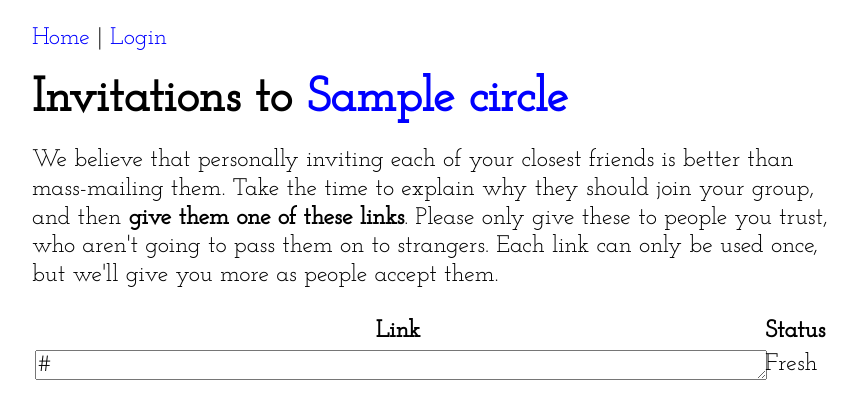
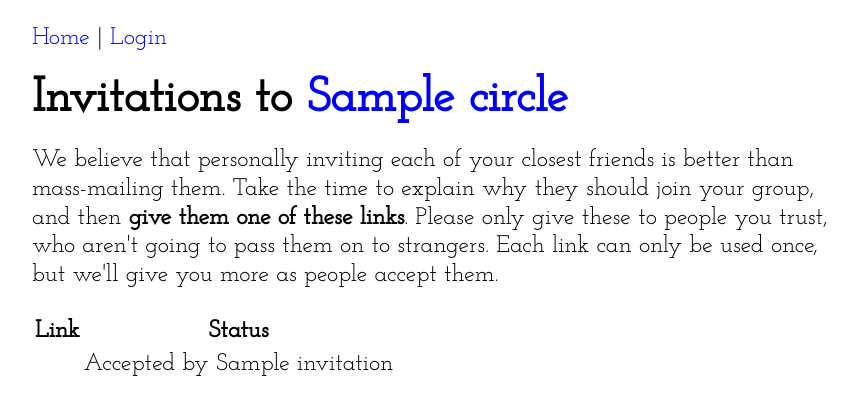
Before and after one commit to nickretallack/Circles, a Flask app: template templates/invite.html in a window 1280 px wide. Shown: the top 419 px of the page, without its empty margins (208-1066 px from the left). Run offline with Flask 2, Linux system fonts and the light colour scheme; the template is opened without the code that fills it: most values are stand-ins (such as "Sample title", 1, 10 or a date in 2020); some libraries are stand-ins or nearby versions.

Commit message:
now it tells you if your invitations have been clicked, and doesn't let you re-use them

```diff
--- a/main.py
+++ b/main.py
@@ -211,6 +211,7 @@ class Invitation(db.Model):
     circle_id = db.Column(db.Integer, db.ForeignKey('circles.id'))
     inviter_id = db.Column(db.Integer, db.ForeignKey('users.id'))
     acceptor_id = db.Column(db.Integer, db.ForeignKey('users.id'))
+    clicked = db.Column(db.Boolean, default=False, nullable=False)
 
     inviter = db.relationship(User, backref='invitations', primaryjoin=inviter_id == User.id)
     acceptor = db.relationship(User, backref='invitations_accepted', primaryjoin=acceptor_id == User.id)
@@ -305,6 +306,7 @@ def front():
 @app.route('/circles/<int:id>/invite')
 def invite(id):
     circle = required(db.session.query(Circle).filter_by(id=id).first())
+    check_access(circle, membership_required=True)
     make_invitations(circle)
     db.session.commit()
     invitations = invitations_for_circle(circle).all()
@@ -320,37 +322,28 @@ def clicked_invitation(invitation):
 
 @app.route('/invitation/<string:id>', methods=['GET','POST'])
 def invitation(id):
+    """ If you have an invitation, that grants you a key to read anything in the group,
+    but you can't write anything until you create your credentials.
+    I'd love to let you write stuff, but it'd be complicated to merge things if you
+    forgot to log in and ended up with two memberships to the same group."""
     invitation = get_required(Invitation, id)
     if g.user == invitation.inviter:
         flash("You can't send an invitation to yourself")
         return redirect(url_for('front'))
+    if invitation.acceptor_id:
+        flash("This invitation has already been used")
+        return redirect(url_for('front'))
     clicked_invitation(invitation)
+    db.session.commit()
     return redirect(invitation.circle.url)
-    # If you have an invitation, that grants you a key to read anything in the group,
-    # but you can't write anything until you create your credentials.
-    # I'd love to let you write stuff, but it'd be complicated to merge things if you
-    # forgot to log in and ended up with two memberships to the same group.
 
-
-    form = JoinCircleForm(request.form)
-    if request.method == 'POST' and form.validate():
-        # We create an honorary user so you can browse a bit before you create your credentials
-        user = User()
-        invitation.acceptor = user
-        membership = CircleMembership(user=user, circle=invitation.circle, nickname=form.nickname.data)
-
-        db.session.add(user)
-        db.session.add(membership)
-        db.session.commit()
-        set_current_user(user)
-        return redirect(invitation.circle.url)
-    return render('invitation.html', invitation=invitation, form=form)
-
-def check_access(circle):
+def check_access(circle, membership_required=False):
     """To see a circle, you must have a membership or an invitation"""
     membership = db.session.query(CircleMembership).filter(db.and_(CircleMembership.circle == circle, CircleMembership.user == g.user)).first()
     if membership:
         return True
+    elif membership_required:
+        abort(404)
     else:
         if str(circle.id) in g.invitations:
             return False
@@ -397,7 +390,12 @@ def get_active_invitations():
 
 
 def get_active_invitations_for_circle(circle_id):
-    return db.session.query(Invitation).filter(Invitation.id.in_(g.invitations[str(circle_id)]))
+    circle_id = str(circle_id)
+    invitation_ids = g.invitations.get(circle_id, None)
+    if invitation_ids:
+        return db.session.query(Invitation).filter(Invitation.id.in_(invitation_ids))
+    else:
+        return []
 
 @app.route('/circles/<int:id>/join', methods=['GET','POST'])
 def join_circle(id):
--- a/static/style.css
+++ b/static/style.css
@@ -6,10 +6,11 @@ ul {margin:0; padding:0; list-style:none}
 .thread {margin-left:3%}
 input[type=text], input[type=password], textarea {font-family:inherit; font-size:inherit; min-width:20ex}
 input[type=text], input[type=password] {width:30ex}
-textarea.link {min-width:80ex; height:1em}
 .notice {border:1px solid green; background-color:lightgreen; padding:.5ex}
 .comment-meta {font-size:12pt}
 .comment {margin-top:1ex}
 .reply-trigger, .cancel-reply {margin-left:.5ex}
 textarea {width:100%; display:block}
 .form_field {margin-bottom:1ex}
+.invitation-link {font-size:16pt}
+.invitation-link textarea {min-width:50ex; height:2em; border:none}
--- a/templates/front.html
+++ b/templates/front.html
@@ -25,7 +25,7 @@
 {% endif %}
 
 {% if invitations %}
-<h2>Invitations:</h2>
+<h2>Open Invitations:</h2>
 <ul>{% for invitation_set in invitations %}
 <li>
     {% for invitation in invitation_set['invitations'] %}
--- a/templates/invite.html
+++ b/templates/invite.html
@@ -7,9 +7,14 @@
 <table>
 <tr><th>Link <th>Status
 {% for invitation in invitations %}
-<tr><td> <textarea readonly class="link">{{invitation.url}}</textarea>
+<tr><td class="invitation-link">
+    {% if not invitation.acceptor_id %}
+    <textarea readonly class="link" >{{invitation.url}}</textarea>
+    {% endif %}
     <td>
-    {% if invitation.acceptor %}
+    {% if invitation.clicked %}
+        Clicked
+    {% elif invitation.acceptor_id %}
         Accepted by {{invitation.acceptor_name}}
     {% else %}
         Fresh
```
Also changed, not shown: notes.txt (+7 -5 lines).
